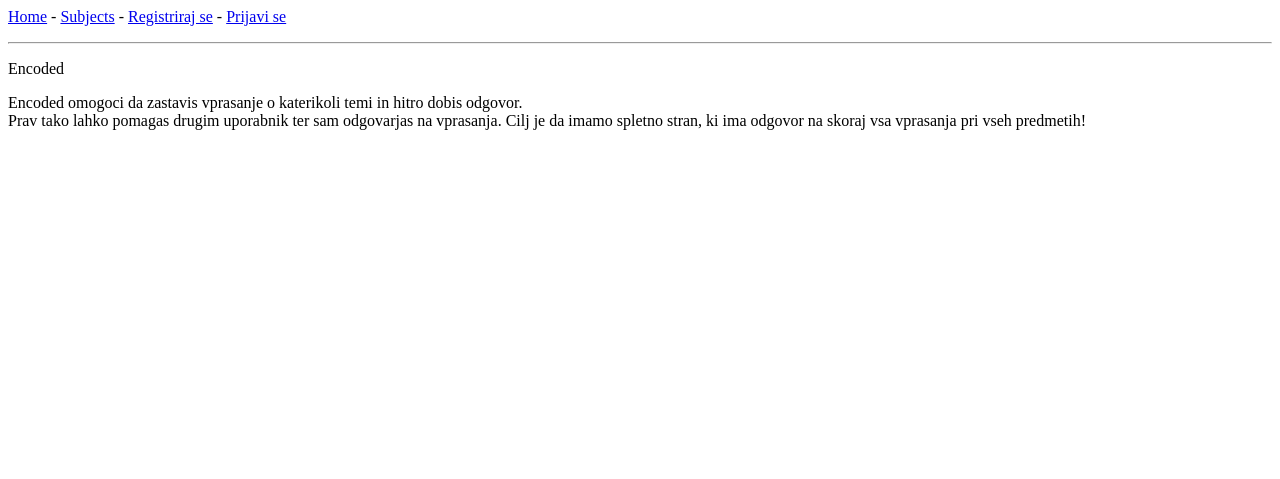
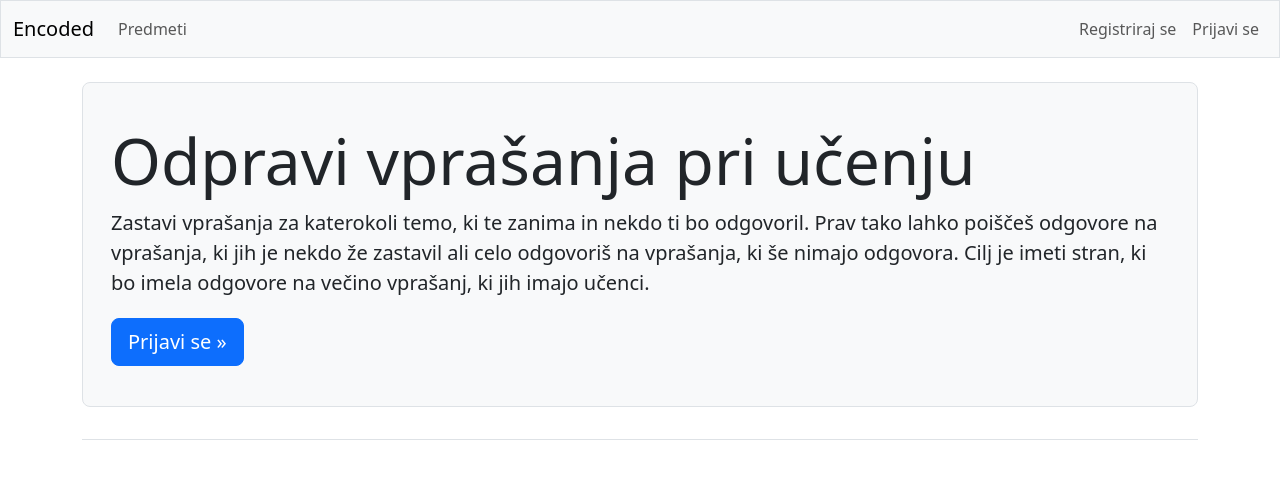
Before and after one commit to nejcmihelcic/seminarska, a Django app: page / in a window 1280 px wide. Shown: the top 479 px of the page. Run offline with Django 4.2, Linux system fonts and the light colour scheme; some libraries are stand-ins or nearby versions.

Commit message:
added some styling to the page

```diff
--- a/accounts/templates/registration/login.html
+++ b/accounts/templates/registration/login.html
@@ -3,14 +3,14 @@
 {% block content %}
 
 {% if form.errors %}
-    <p>Your username and password didn't match. Please try again.</p>
+    <p>Vaše uporabniško ime in geslo se nista ujemala</p>
 {% endif %}
 
 <form action="{% url 'accounts:login' %}" method="post">
     {% csrf_token %}
     {{ form.as_div }}
 
-    <button name="submit">Log in</button>
+    <button name="submit">Prijavi se</button>
 </form>
 
 
--- a/accounts/templates/registration/register.html
+++ b/accounts/templates/registration/register.html
@@ -6,7 +6,7 @@
     {% csrf_token %}
     {{ form.as_div }}
 
-    <button name="submit">Register</button>
+    <button name="submit">Registriraj se</button>
 </form>
 
 {% endblock content %}
--- a/bounties/templates/bounties/base.html
+++ b/bounties/templates/bounties/base.html
@@ -1,20 +1,75 @@
-<p>
-    <a href="{% url 'bounties:index' %}">Home</a> -
-    <a href="{% url 'bounties:subjects' %}">Subjects</a> -
-    {% if user.is_authenticated %}
-      Hello, {{ user.username }}.
-    {% else %}
-      <a href="{% url 'accounts:register' %}">Registriraj se</a> -
-      <a href="{% url 'accounts:login' %}">Prijavi se</a>
-    {% endif %}
-</p>
-<hr/>
-{% block content %}{% endblock content %}
+<!DOCTYPE html>
+<html lang="si">
+<head>
+  <meta charset="UTF-8">
+  <meta name="viewport" content="width=device-width, initial-scale=1.0">
+  <title>Encoded</title>
 
-{% if user.is_authenticated %}
-  <hr />
-  <form action="{% url 'accounts:logout' %}" method="post">
-    {% csrf_token %}
-    <button name="submit">Log out</button>
-  </form>
-{% endif %}
+  {% load django_bootstrap5 %}
+  {% bootstrap_css %}
+  {% bootstrap_javascript %}
+
+</head>
+<body>
+
+  <nav class="navbar navbar-expand-md navbar-light bg-light mb-4 border">
+    <div class="container-fluid">
+       <a class="navbar-brand" href="{% url 'bounties:index' %}">
+        Encoded</a>
+
+       <button class="navbar-toggler" type="button" data-bs-toggle="collapse"
+        data-bs-target="#navbarCollapse" aria-controls="navbarCollapse"
+        aria-expanded="false" aria-label="Toggle navigation">
+        <span class="navbar-toggler-icon"></span>
+      </button>
+
+       <div class="collapse navbar-collapse" id="navbarCollapse">
+         <ul class="navbar-nav me-auto mb-2 mb-md-0">
+           <li class="nav-item">
+             <a class="nav-link" href="{% url 'bounties:subjects' %}">
+              Predmeti</a></li>
+        </ul> <!-- End of links on left side of navbar -->
+
+        <!-- Account-related links -->
+         <ul class="navbar-nav ms-auto mb-2 mb-md-0">
+
+             {% if user.is_authenticated %}
+              <li class="nav-item">
+                 <span class="navbar-text me-2">Hello, {{ user.username }}.
+                  </span></li>
+             {% else %}
+              <li class="nav-item">
+                <a class="nav-link" href="{% url 'accounts:register' %}">
+                    Registriraj se</a></li>
+              <li class="nav-item">
+                <a class="nav-link" href="{% url 'accounts:login' %}">
+                    Prijavi se</a></li>
+            {% endif %}
+
+          </ul> <!-- End of account-related links -->
+
+          {% if user.is_authenticated %}
+          <form action="{% url 'accounts:logout' %}" method='post'>
+            {% csrf_token %}
+             <button name='submit' class='btn btn-outline-secondary btn-sm'>
+                Odjavi se</button>
+          </form>
+        {% endif %}
+
+      </div> <!-- Closes collapsible parts of navbar -->
+
+    </div> <!-- Closes navbar's container -->
+  </nav> <!-- End of navbar -->
+
+  <main class="container">
+    <div class="pb-2 mb-2 border-bottom">
+      {% block page_header %}{% endblock page_header %}
+    </div>
+    <div>
+      {% block content %}{% endblock content %}
+    </div>
+  </main>
+
+
+</body>
+</html>
--- a/bounties/templates/bounties/bounty.html
+++ b/bounties/templates/bounties/bounty.html
@@ -7,7 +7,7 @@
 <p>
     {% if bounty.owner == request.user %}
         <a href="{% url 'bounties:edit_bounty' bounty.id %}">
-            Uredi objavo
+            Uredi objavo <br/>
         </a>
     {% endif %}
 </p>
@@ -23,7 +23,7 @@
       {% endif %}
       <hr>
     {% empty %}
-      <li>Nihce se ni komentiral</li>
+      <li>Nihče še ni komentiral</li>
     {% endfor %}
 </ul>
 
--- a/bounties/templates/bounties/index.html
+++ b/bounties/templates/bounties/index.html
@@ -1,9 +1,19 @@
 {% extends 'bounties/base.html' %}
-{% block content %}
-    <p>Encoded</p>
+{% block page_header %}
+   <div class="p-3 mb-4 bg-light border rounded-3">
+    <div class="container-fluid py-4">
+       <h1 class="display-3">Odpravi vprašanja pri učenju</h1>
 
-    <p>Encoded omogoci da zastavis vprasanje o katerikoli temi in hitro dobis odgovor.<br>
-    Prav tako lahko pomagas drugim uporabnik ter sam odgovarjas na vprasanja. Cilj je
-    da imamo spletno stran, ki ima odgovor na skoraj vsa vprasanja pri vseh predmetih!
-    </p>
-{% endblock content %}
+       <p class="lead">
+        Zastavi vprašanja za katerokoli temo, ki te zanima in nekdo
+        ti bo odgovoril. Prav tako lahko poiščeš odgovore na vprašanja,
+        ki jih je nekdo že zastavil ali celo odgovoriš na vprašanja,
+        ki še nimajo odgovora. Cilj je imeti stran, ki bo imela odgovore
+        na večino vprašanj, ki jih imajo učenci.
+       </p>
+
+       <a class="btn btn-primary btn-lg mt-1"
+        href="{% url 'accounts:register' %}">Prijavi se &raquo;</a>
+    </div>
+  </div>
+{% endblock page_header %}
--- a/bounties/templates/bounties/new_bounty.html
+++ b/bounties/templates/bounties/new_bounty.html
@@ -4,7 +4,7 @@
 
 <p><a href="{% url 'bounties:topic' topic.id %}">{{ topic }}</a></p>
 
-<p>Dodaj bounty:</p>
+<p>Zastavi novo vprašanje:</p>
 <form action="{% url 'bounties:new_bounty' topic.id %}" method="post">
     {% csrf_token %}
     {{ form.as_div }}
--- a/bounties/templates/bounties/subject.html
+++ b/bounties/templates/bounties/subject.html
@@ -1,13 +1,13 @@
 {% extends 'bounties/base.html' %}
 {% block content %}
-<p>Subject: {{ subject.name }}</p>
+<p>Predmet: {{ subject.name }}</p>
 
-<p>Topics: </p>
+<p>Teme: </p>
 <ul>
     {% for topic in topics %}
       <li><a href="{% url 'bounties:topic' topic.id %}">{{ topic.name }}</a></li>
     {% empty %}
-      <li>No topics have been added</li>
+      <li>Trenutno ni še nobene teme za ta predmet</li>
     {% endfor %}
 </ul>
 
--- a/bounties/templates/bounties/subjects.html
+++ b/bounties/templates/bounties/subjects.html
@@ -2,13 +2,13 @@
 
 {% block content %}
 
-<p>Subjects:</p>
+<p>Predmeti:</p>
 
 <ul>
     {% for subject in subjects %}
       <li><a href="{% url 'bounties:subject' subject.id %}">{{ subject.name }}</a></li>
     {% empty %}
-      <li>No subjects have been added yet.</li>
+      <li>Trenutno še ni nobenega predmeta</li>
     {% endfor %}
 </ul>
 
--- a/encoded/settings.py
+++ b/encoded/settings.py
@@ -34,6 +34,9 @@
     #My apps
     'bounties',
     'accounts',
+
+    #Third party apps
+    'django_bootstrap5',
 
     #default apps
     'django.contrib.admin',
```
Also changed, not shown: bounties/templates/bounties/topic.html (+4 -4 lines), db.sqlite3.
